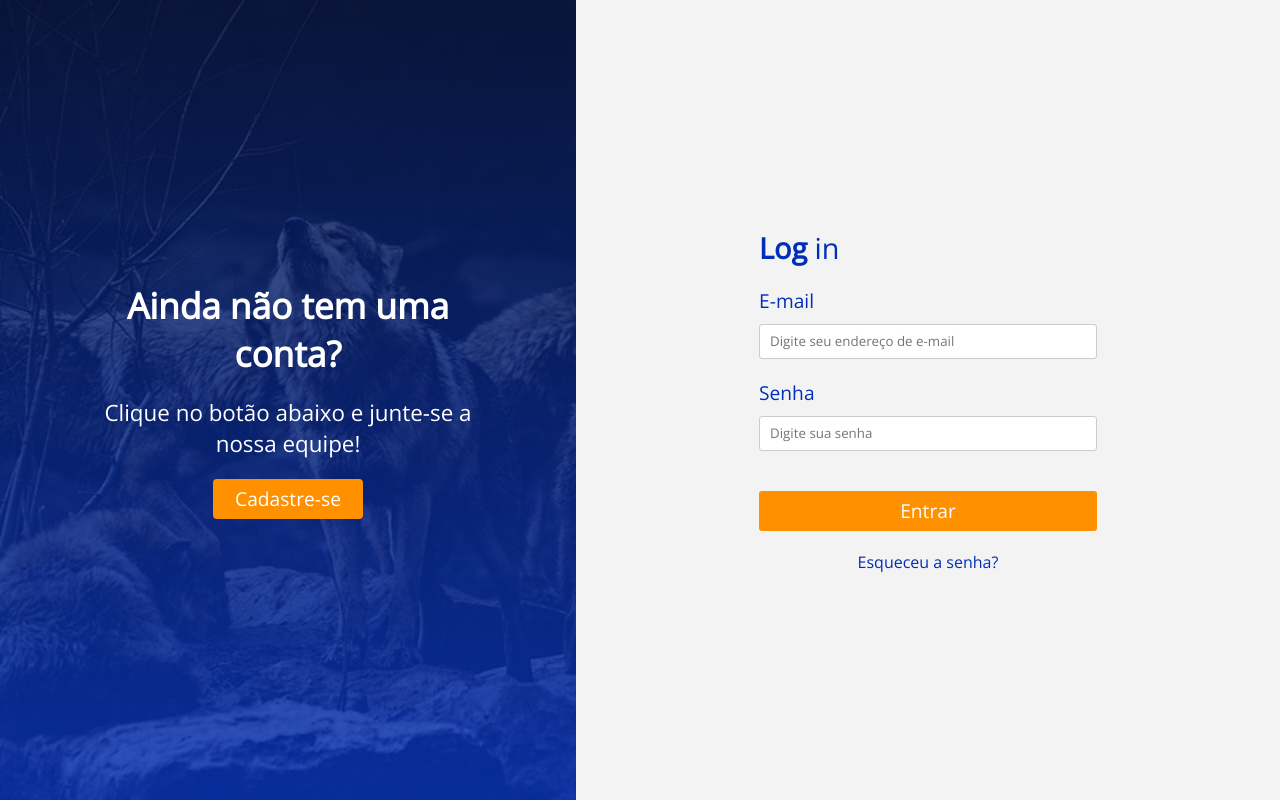
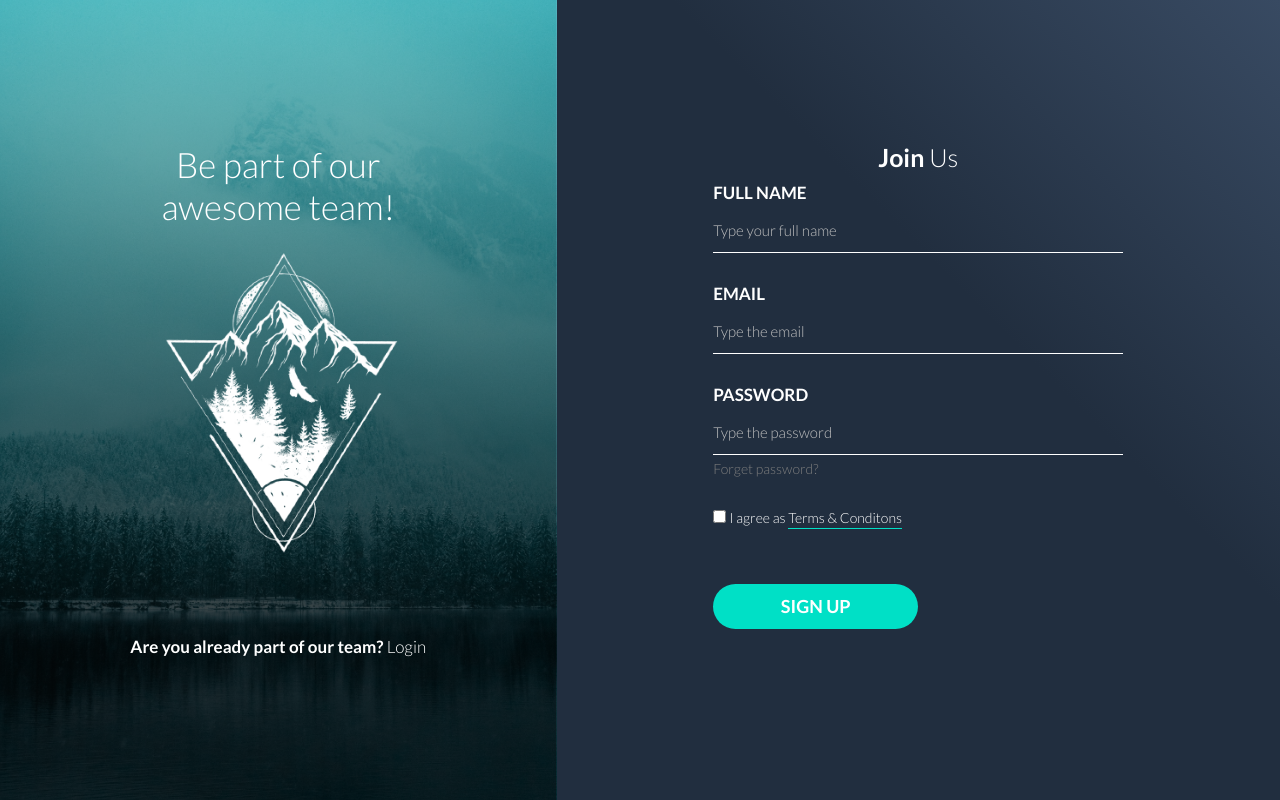
Before and after one commit to Magicianred/Tela-de-Login-e-Cadastro, a plain HTML site: page index.html in a window 1280 px wide. Drawn offline with nearby package versions, Linux system fonts and the light colour scheme.

Commit message:
mudanças no design

```diff
--- a/css/style.css
+++ b/css/style.css
@@ -2,151 +2,198 @@
     margin: 0;
     padding: 0;
     box-sizing: border-box;
-    font-family: 'Open Sans', sans-serif;
+    font-family: 'Lato', sans-serif;
 }
 
-.container-geral{
-    width: 100%;
-    height: 100vh;
-    display: flex;
+:root {
+    --primary-color: #00E0C6;
+    --secondary-color: #2A3950;
 }
 
-.sessao-1{
-    width: 45%;
-    height: 100vh;
-    background-image:linear-gradient(rgba(0, 15, 59, 0.8), rgba(0, 46, 182,0.8)), url('../imagens/lobo4.jpg');
+.main-section {
+    width: 100%;
+    min-height: 100vh;
+    display: grid;
+    grid-template-columns: 1fr 1.3fr;
+}
+
+.content-container, .form-container {
+    display: flex;
+    justify-content: center;
+    align-items: center;
+    flex-direction: column;
+    padding: 20px 10px;
+}
+
+.content-container {
+    color: white;
+    background-image: linear-gradient(rgba(4, 158, 158, 0.541), #000000b9 80%), url('../imagens/pexels-stijn-dijkstra-3265460.jpg');
     background-position: center;
     background-size: cover;
-    display: flex;
-    align-items: center;
-    justify-content: center;
+    /* background: linear-gradient( #009393, #016171); */
 }
 
-.sessao-1 .container{
-    width: 70%;
-    display: flex;
-    align-items: center;
-    justify-content: center;
-    flex-direction: column;
-}
-
-.sessao-1 .container h2{
-    color: white;
-    font-size: 2.2rem;
-    display: flex;
-    align-items: center;
-    justify-content: center;
-    flex-direction: column;
+.content-container h2 {
+    font-size: 35px;
+    font-weight: 300;
+    max-width: 280px;
     text-align: center;
 }
 
-.sessao-1 .container p{
-    color: white;
-    font-size: 1.4rem;
-    margin-top: 20px;
-    font-weight: 300;
-    text-align: center;
+.content-container .svg-container {
+    width: min(100%, 240px);
 }
 
-.sessao-1 .container a{
-    color: white;
-    width: 150px;
-    height: 40px;
-    background-color: rgb(255, 145, 0);
-    border-radius: 4px;
-    text-decoration: none;
-    font-size: 1.2rem;
-    margin-top: 20px;
-    text-align: center;
-    line-height: 40px;
-    transition: 200ms;
+.svg-container img {
+    width: 100%;
+    max-width: 100%;
 }
 
-.sessao-2{
-    display: flex;
-    width: 55%;
-    height: 100vh;
-    background-color: rgb(243, 243, 243);
-    align-items: center;
-    justify-content: center;
+.content-container p {
+    color: white;
+    font-size: 17px;
+    margin-top: 80px;
 }
 
-.sessao-2 .container{
-    width: 80%;
-    display: flex;
-    align-items: center;
-    justify-content: center;
-    flex-direction: column;
+.content-container p > a {
+    font-weight: 300;
+    color: white;
+    text-decoration: none;
 }
 
-.sessao-2 form{
-    width: 60%;
+.content-container p > a:hover {
+    border-bottom: 1px solid var(--primary-color);
 }
 
-.sessao-2 form h2{
-    font-size: 1.8rem;
-    color: rgb(0, 46, 182);
+.form-container {
+    background: linear-gradient(45deg, #212E3F 60%, #384A62);
 }
 
-.sessao-2 form h2 span{
-    font-weight: 300;
+.content-container{
+    flex-flow: column;
 }
 
-.sessao-2 form .input-container label{
-    margin-top: 20px;
-    font-size: 1.2rem;
-    color: rgb(0, 46, 182);
+.form-container .arrow{
+    display: none;
+    font-size: 35px;
+    color: white;
+}
+
+.form-container form{
+    width: min(100%, 450px);
+    display: flex;
+    flex-flow: column wrap;
+    justify-content: center;
+    align-items: center;
+    padding: 20px;
+    color: white;
+}
+
+.form-container form h2{
+    font-size: 25px;
+    font-weight: bold;
+    margin-bottom: 10px;
+}
+
+.form-container form h2 span {
+    font-weight: normal;
+}
+
+.form-container .input-container{
+    width: 100%;
+    margin-bottom: 30px;
+}
+
+.form-container .input-container label {
+    font-size: 17px;
+    font-weight: 700;
+    margin-bottom: 5px;
+    display: inline-block;
+    text-transform: uppercase;
+}
+
+.input-container label.checkbox-label {
+    font-size: 14px;
+    font-weight: normal;
+    text-transform: none;
+}
+
+.input-container label.checkbox-label span{
+    padding-bottom: 2px;
+    display: inline-block;
+    border-bottom: 1px solid var(--primary-color);
+}
+
+.input-container input[type="text"],
+.input-container input[type="password"] {
+    width: 100%;
+    height: 45px;
+    background-color: transparent;
+    border: none;
+    color: white;
+    font-size: 15px;
+    border-bottom: 1px solid white;
+}
+
+.input-container input[type="text"]:focus,
+.input-container input[type="password"]:focus {
+    outline: none;
+    border-bottom: 1px solid var(--primary-color);
+}
+
+.input-container a{
+    text-decoration: none;
+    font-size: 14px;
+    color: rgb(126, 126, 126);
+    margin-top: 5px;
     display: inline-block;
 }
 
-.sessao-2 .input-container input{
-    width: 100%;
-    height: 35px;
-    margin-top: 10px;
-    border: 1px solid #ccc;
-    padding: 10px;
-    border-radius: 3px;
+.input-container a:hover{
+    text-decoration: underline;
+    color:  rgb(192, 192, 192);
 }
 
-.sessao-2 .input-container .input-submit{
-    width: 100%;
-    margin-top: 40px;
-    height: 40px;
-    background-color: rgb(255, 145, 0);
-    border: 0;
-    color: white;
-    font-size: 1.2rem;
-    border-radius: 3px;
-    transition: 200ms;
-    cursor: pointer;
+.input-container input::placeholder{
+    color: rgb(192, 192, 192);
 }
 
-.sessao-2 .container a{
+.input-container button {
+    width: 50%;
+    height: 45px;
+    background-color: var(--primary-color);
+    color: white;
+    font-size: 18px;
+    font-weight: bold;
+    text-transform: uppercase;
+    border-radius: 30px;
+    border: none;
     margin-top: 20px;
-    color: rgb(0, 46, 182);
-    text-decoration: none;
+    cursor: pointer;
+    transition: all 200ms ease;
 }
 
-.sessao-2 .input-container .input-submit:hover, .sessao-1 .container a:hover{
-    background-color: rgb(228, 129, 0);
+.input-container button:hover {
+    transform: scale(1.03);
+    background-color: #02ac98;
 }
 
-.sessao-2 .container a:hover{
-    text-decoration: underline;
-}
-
-@media screen and (max-width: 728px){
-    .container-geral{
-        flex-direction: column-reverse;
-        height: auto;
+@media screen and (max-width: 768px) {
+    .main-section {
+        grid-template-columns: 1fr;
+        grid-template-rows: 1fr 1fr;
     }
 
-    .sessao-1, .sessao-2{
+    .content-container, .form-container {
         width: 100%;
+        min-height: 100vh;
     }
 
-    .sessao-1 .container, .sessao-2 form{
-        width: 90%;
-        max-width: 400px;
+    .form-container {
+        grid-row: 1;
+    }
+
+    .form-container .arrow {
+        display: block;
     }
 }
--- a/index.html
+++ b/index.html
@@ -4,40 +4,52 @@
   <meta charset="UTF-8">
   <meta name="viewport" content="width=device-width, initial-scale=1.0">
   <link rel="preconnect" href="https://fonts.gstatic.com">
-  <link href="https://fonts.googleapis.com/css2?family=Open+Sans:wght@300;400&display=swap" rel="stylesheet">
+  <link href="https://fonts.googleapis.com/css2?family=Lato:wght@300;700&display=swap" rel="stylesheet">
+  <link rel="stylesheet" href="https://pro.fontawesome.com/releases/v5.10.0/css/all.css" integrity="sha384-AYmEC3Yw5cVb3ZcuHtOA93w35dYTsvhLPVnYs9eStHfGJvOvKxVfELGroGkvsg+p" crossorigin="anonymous"/>
   <link href="css/style.css" rel="stylesheet">
   <title>Site</title>
 </head>
 <body>
-  <div class="container-geral">
-    <section class="sessao-1">
-      <div class="container">
-        <h2>Ainda não tem uma conta?</h2>
-        <p>Clique no botão abaixo e junte-se a nossa equipe!</p>
-        <a href="">Cadastre-se</a>
-      </div><!-- container -->
-    </section>
+  <section class="main-section">
+    <div class="content-container">
+      <h2>Be part of our awesome team!</h2>
+       <div class="svg-container">
+        <img src="imagens/mountain.png" alt="" />
+      </div>
+      <p><b>Are you already part of our team? </b><a href="#">Login</a></p>
+    </div>
+    <div class="form-container">
+      <form>
+        <h2>Join <span>Us</span></h2>
+        <div class="input-container">
+          <label>Full name</label>
+          <input type="text" placeholder="Type your full name" required />
+        </div>
 
-    <section class="sessao-2">
-      <div class="container">
-        <form>
-          <h2>Log <span>in</span></h2>
-          <div class="input-container">
-            <label for="email">E-mail</label>
-            <input type="email" name="email" id="email" placeholder="Digite seu endereço de e-mail">
-          </div><!-- input-container -->
+        <div class="input-container">
+          <label>Email</label>
+          <input type="text" placeholder="Type the email" required />
+        </div>
 
-          <div class="input-container">
-            <label for="senha">Senha</label>
-            <input type="password" name="senha" id="senha" placeholder="Digite sua senha">
-          </div><!-- input-container -->
+        <div class="input-container">
+          <label>Password</label>
+          <input type="password" placeholder="Type the password" required />
+          <a href="#">Forget password?</a>
+        </div>
 
-          <div class="input-container">
-            <button class="input-submit" type="submit" value="Entrar">Entrar</button>
-          </div><!-- input-container -->
-        </form>
-        <a href="">Esqueceu a senha?</a>
+        <div class="input-container">
+          <input type="checkbox" required />
+          <label class="checkbox-label">I agree as <span>Terms & Conditons</span></label>
+        </div>
+
+        <div class="input-container">
+          <button type="submit">Sign up</button>
+        </div>
+      </form>
+      <div class="arrow">
+        <i class="fas fa-arrow-down"></i>
       </div>
-    </section>
-  </div>
+    </div>
+  </section>
+</body>
 </html>
```
Also changed, not shown: imagens/lobo4.jpg (deleted), imagens/mountain.png (added), imagens/pexels-stijn-dijkstra-3265460.jpg (added).
